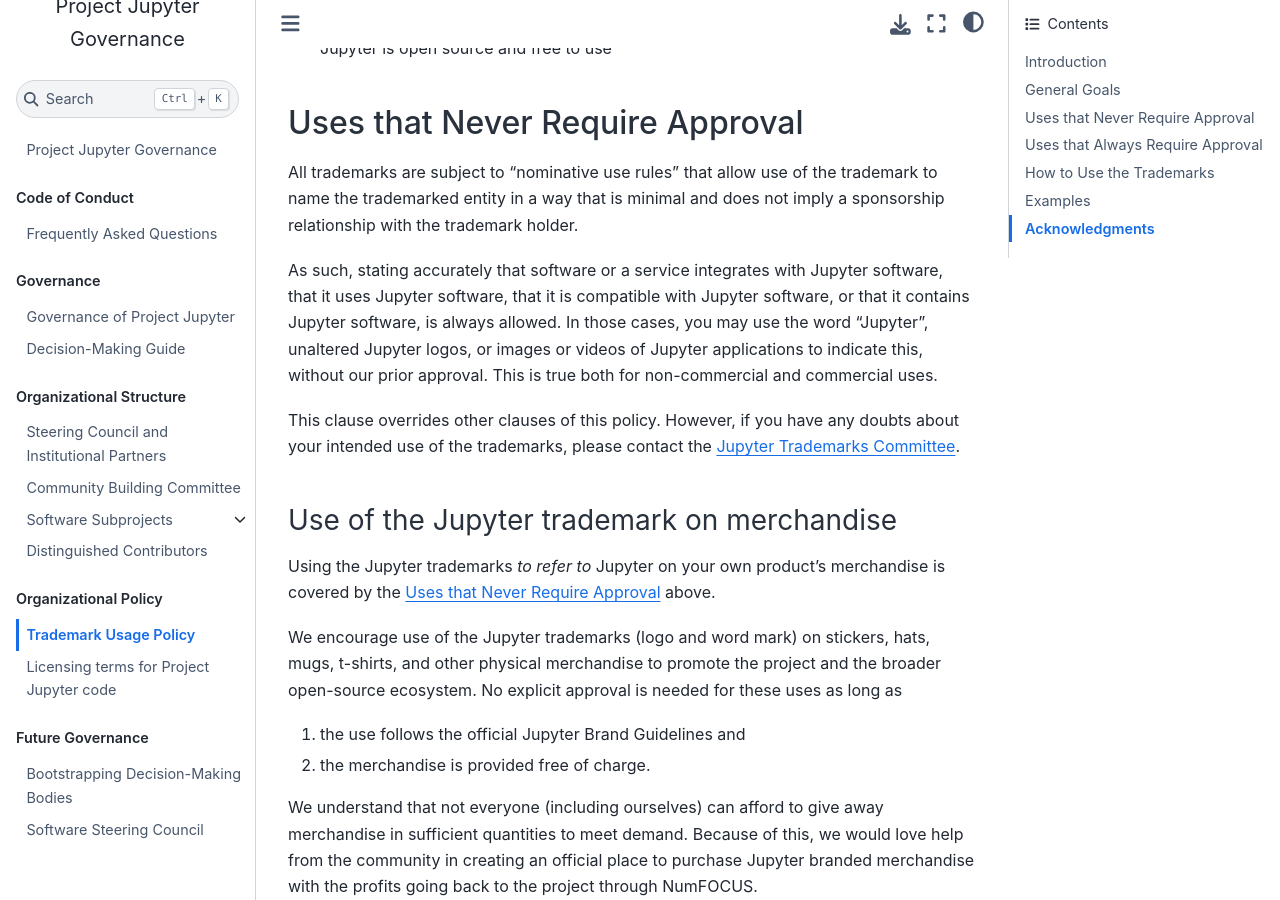
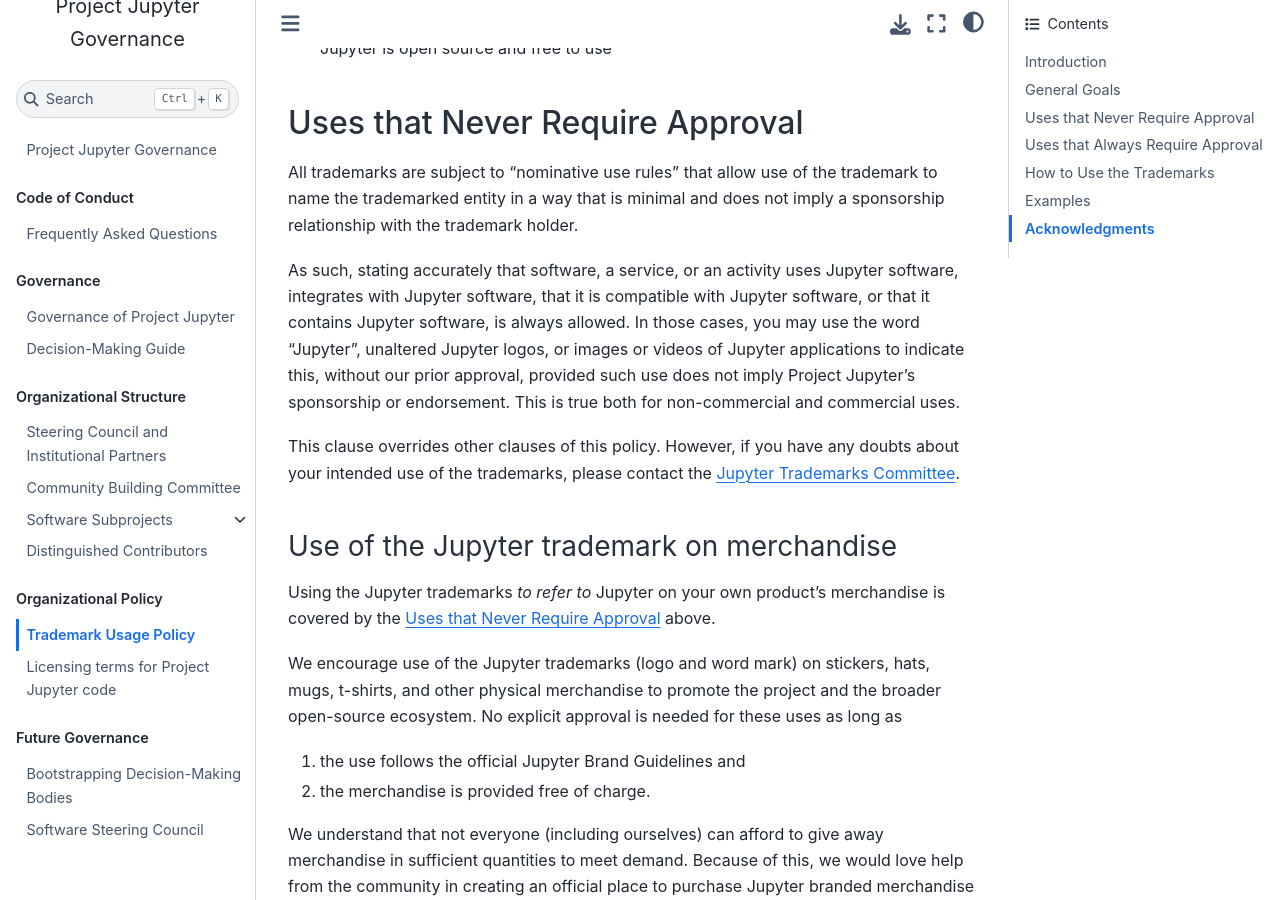
Before and after one commit to jupyter/governance, a Jupyter Book: the page built from trademarks.md, in a window 1280 px wide and 900 px high, scrolled down 1792 px. Built offline with Jupyter Book 1.0.4 settings and Sphinx 7.4.7 and the Sphinx Book theme 1.1.4, drawn with Linux system fonts in a browser that asks for light colours; pages that are not in the unit, such as notebooks, are missing from menus.

Commit message:
Explicitly include activities in the list of things not needing trademark approval in certain cases.
This helps resolve some confusion that came up recently about when it
was appropriate to use the word "Jupyter" and Jupyter logos in activities
that used or taught Jupyter. It also reemphasizes that such use should
not imply sponsorship or endorsement.

```diff
--- a/trademarks.md
+++ b/trademarks.md
@@ -82,11 +82,12 @@
 to name the trademarked entity in a way that is minimal
 and does not imply a sponsorship relationship with the trademark holder.
 
-As such, stating accurately that software or a service integrates with Jupyter software,
-that it uses Jupyter software, that it is compatible with Jupyter software,
+As such, stating accurately that software, a service, or an activity uses Jupyter software,
+integrates with Jupyter software, that it is compatible with Jupyter software,
 or that it contains Jupyter software, is always allowed.
 In those cases, you may use the word "Jupyter", unaltered Jupyter logos, or images or videos
-of Jupyter applications to indicate this, without our prior approval.
+of Jupyter applications to indicate this, without our prior approval, provided such use does
+not imply Project Jupyter's sponsorship or endorsement.
 This is true both for non-commercial and commercial uses.
 
 This clause overrides other clauses of this policy.
```
